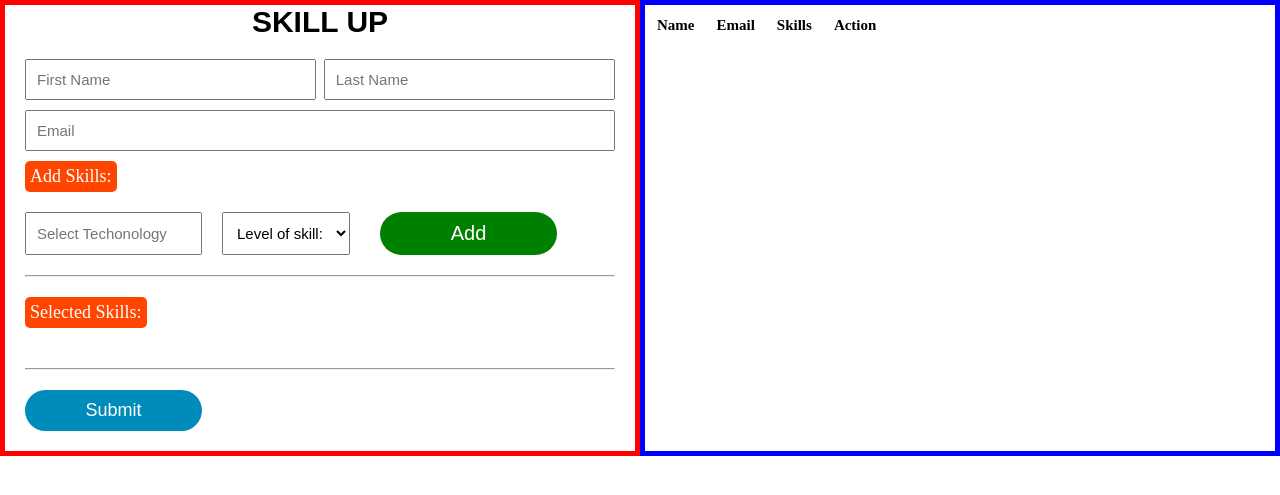
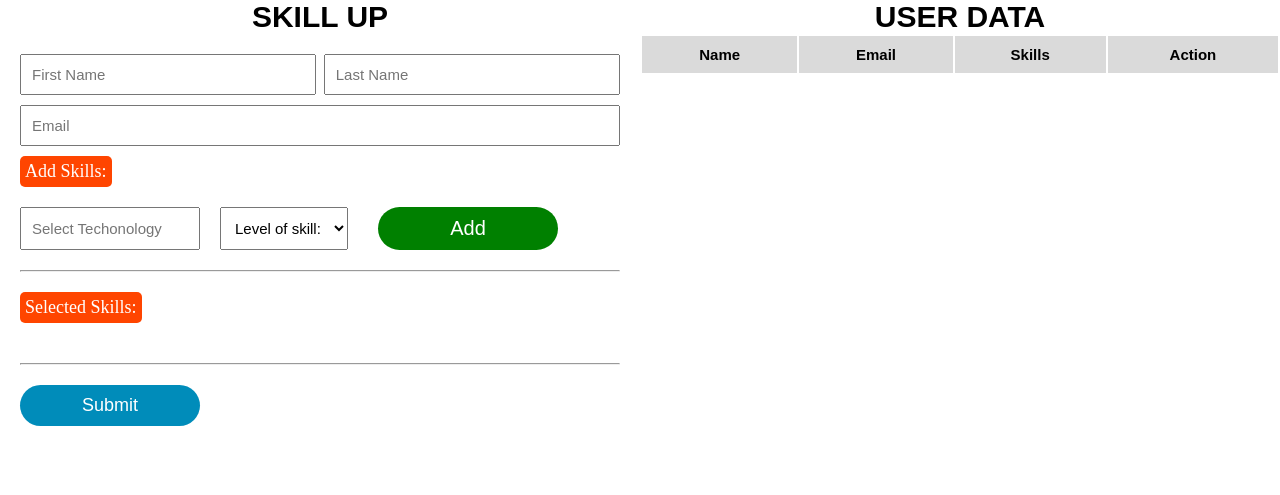
Before and after one commit to gsharma101/skill-Up, a PHP site: page / in a window 1280 px wide. Shown: the top 495 px of the page. Run offline with PHP 8.4, Linux system fonts and the light colour scheme; data that the repository does not hold is empty; some libraries are stand-ins or nearby versions.

Commit message:
basic setup completed

```diff
--- a/css/style.css
+++ b/css/style.css
@@ -18,14 +18,35 @@
   margin-bottom: 2rem !important; }
 
 .table_box {
-  width: 50%;
-  border: 5px solid blue; }
+  width: 50%; }
   .table_box .table {
-    font-size: 1.5rem; }
+    font-size: 1.5rem;
+    width: 100%;
+    font-family: Arial, Helvetica, sans-serif; }
+  .table_box .heading_box {
+    text-align: center; }
+    .table_box .heading_box .heading {
+      font-size: 3rem;
+      text-transform: uppercase;
+      font-family: Arial, Helvetica, sans-serif; }
   .table_box tr,
   .table_box td,
   .table_box th {
     padding: 1rem; }
+  .table_box .userName {
+    text-transform: capitalize; }
+  .table_box .tableHeading {
+    background-color: rgba(128, 128, 128, 0.295); }
+  .table_box td .deleteBtn {
+    display: block;
+    font-size: 1rem;
+    border: none;
+    background-color: red;
+    color: white;
+    padding: 1rem;
+    border-radius: .5rem;
+    font-size: 1.2rem;
+    cursor: pointer; }
 
 *,
 *::after,
@@ -55,8 +76,7 @@ body {
 
 .header {
   width: 50%;
-  max-width: 100rem;
-  border: 5px solid red; }
+  max-width: 100rem; }
   .header .heading_box {
     text-align: center; }
     .header .heading_box .heading {
--- a/index.html
+++ b/index.html
@@ -53,9 +53,12 @@
     </div>
 
     <div class="table_box">
+        <div class="heading_box">
+            <h1 class="heading">User Data</h1>
+        </div>
         <table class="table">
             <thead>
-                <tr>
+                <tr class="tableHeading">
                     <th>Name</th>
                     <th>Email</th>
                     <th>Skills</th>
@@ -68,6 +71,7 @@
     </div>
 </body>
 <script src="js/domManipulate.js"></script>
+
 </html>
 
 <!-- <div class="skill_label maring_bottom--small">
--- a/js/domManipulate.js
+++ b/js/domManipulate.js
@@ -35,7 +35,7 @@ let showdata = function () {
   xhr.responseType = 'json';
   xhr.onload = () => {
     if (xhr.status === 200) {
-          console.log(xhr.response);
+      // console.log(xhr.response);
       let x;
       if (xhr.response) {
         x = xhr.response;
@@ -43,10 +43,22 @@ let showdata = function () {
         x = '';
       }
       for (let i = 0; i < x.length; i++) {
-              tableBody.innerHTML += `<tr><td>${x[i].fname} ${x[i].lname}</td><td>${x[i].email}</td><td>${x[i].skills}
-              </td>
-              <td><button>Delete</button></td></tr>`;
+        let skillObj = JSON.parse(x[i].skills);
+        let entries = Object.entries(skillObj);
+        console.log(entries);
+        // for (const [key, value] of entries)
+        tableBody.innerHTML +=
+        `<tr><td class="userName">
+        ${x[i].fname} ${x[i].lname}
+        </td><td>
+        ${x[i].email}
+        </td><td>
+        ${entries}
+        </td><td>
+        <button class="deleteBtn">Delete</button>
+        </td></tr>`;
       }
+
     } else {
       console.log('Problem Occured');
     }
@@ -70,9 +82,9 @@ submit.addEventListener('click', function (e) {
     if (xhr.status === 200) {
       console.log(xhr.responseText);
       msgDisplay.innerHTML = `<h3>${xhr.responseText}</h3>`;
-      setTimeout(function(){
+      setTimeout(function () {
         msgDisplay.innerHTML = '';
-      },5000);
+      }, 5000);
       showdata();
     } else {
       console.log("Problem Occured");
--- a/sass/abstract/_table.scss
+++ b/sass/abstract/_table.scss
@@ -1,13 +1,47 @@
 .table_box {
-    width:50%;
-    border: 5px solid blue;
+    width: 50%;
+    // border: 5px solid blue;
 
-    .table{
+    .table {
         font-size: 1.5rem;
+        width: 100%;
+        font-family: Arial, Helvetica, sans-serif;
     }
+
+    .heading_box{
+        text-align: center;
+        .heading{
+            font-size: 3rem;
+            text-transform: uppercase;
+            font-family: Arial, Helvetica, sans-serif;
+        }
+    }
+
     tr,
     td,
     th {
         padding: 1rem;
     }
+
+    .userName{
+        text-transform: capitalize;
+    }
+
+    .tableHeading{
+        background-color: rgba(128, 128, 128, 0.295);
+    }
+
+    td {
+        .deleteBtn {
+            display: block;
+            font-size: 1rem;
+            border: none;
+            background-color: red;
+            color: white;
+            padding: 1rem;
+            border-radius: .5rem;
+            font-size: 1.2rem;
+            cursor: pointer;
+        }
+    }
 }
--- a/sass/components/_form.scss
+++ b/sass/components/_form.scss
@@ -1,7 +1,7 @@
 .header{
     width: 50%;
     max-width: 100rem;
-    border: 5px solid red;
+    // border: 5px solid red;
     .heading_box{
         text-align: center;
         .heading{
```
Lines whose indentation alone changed are shown as unchanged.
